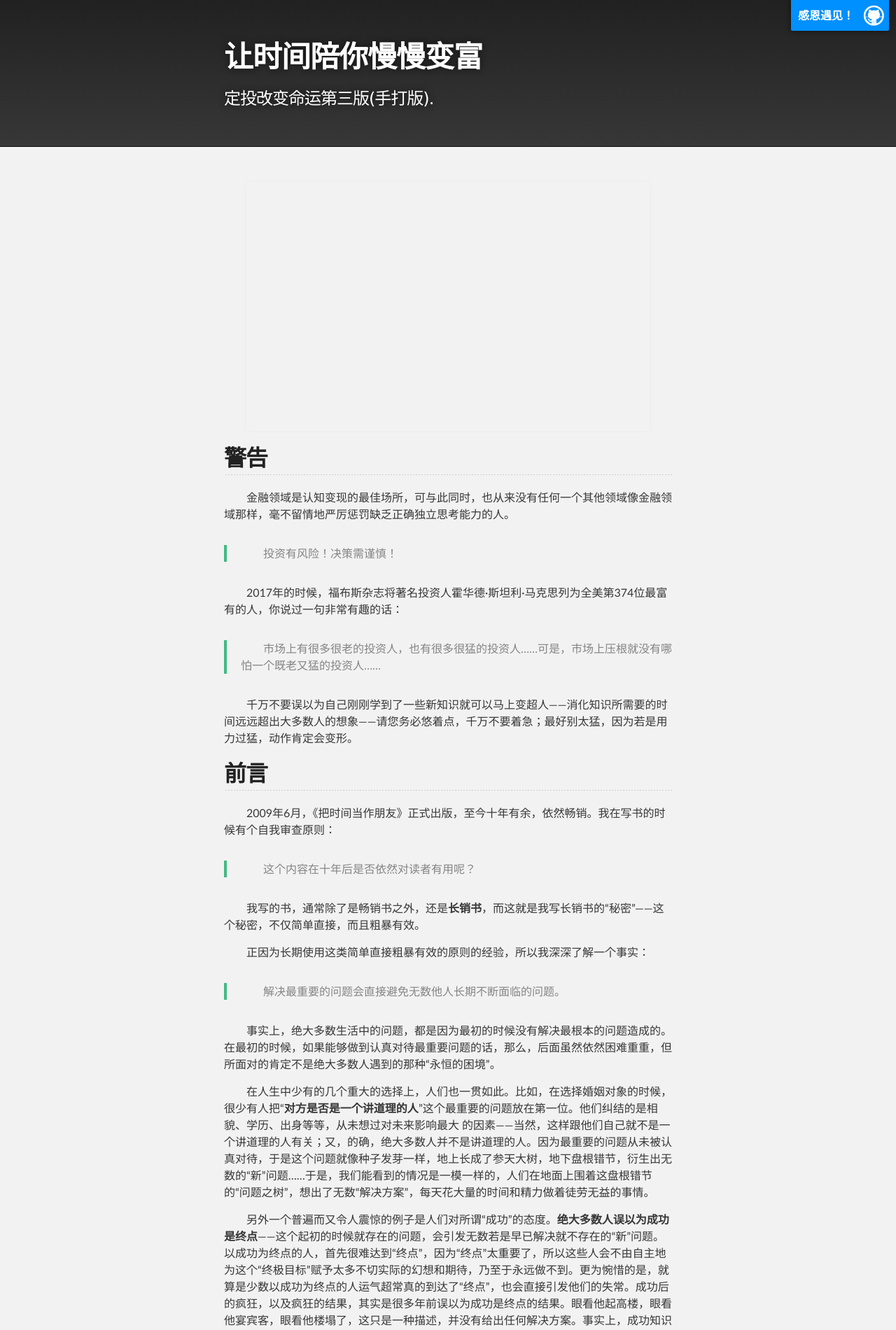
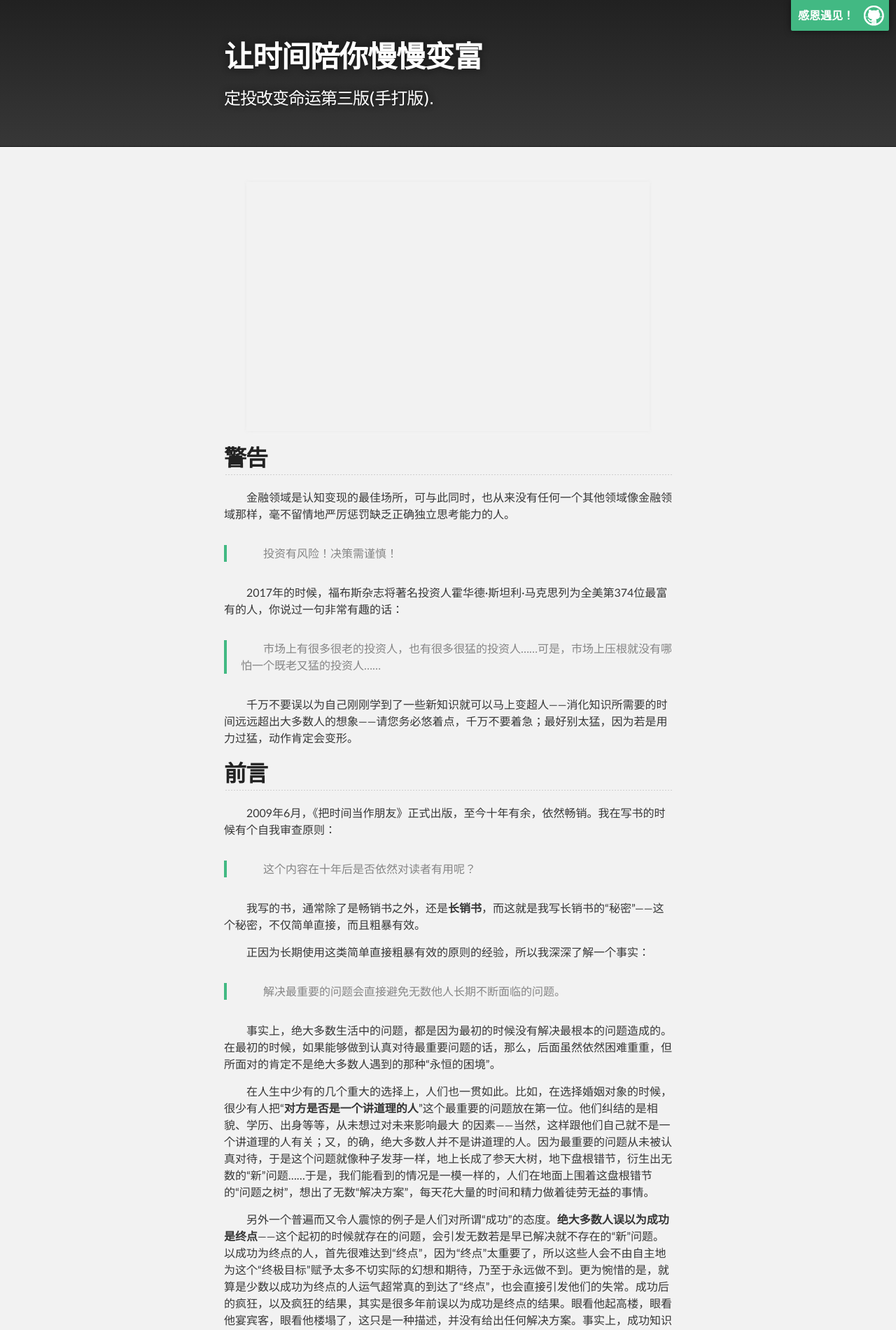
Before and after one commit to liangxincn/-, a Jekyll site: the page built from index.md, in a window 1280 px wide. Shown: the top 1901 px of the page at 70% size. Built offline with Jekyll 4.4.1, drawn with Linux system fonts in a browser that asks for light colours; our own code applies the rules of GitHub Pages for plain Markdown files.

Commit message:
Update jekyll-theme-slate.scss

```diff
--- a/_sass/jekyll-theme-slate.scss
+++ b/_sass/jekyll-theme-slate.scss
@@ -288,7 +288,7 @@ Full-Width Styles
   z-index: 10;
   padding: 10px 50px 10px 10px;
   color: #fff;
-  background: url('../images/blacktocat.png') #0090ff no-repeat 95% 50%;
+  background: url('../images/blacktocat.png') #42b983 no-repeat 95% 50%;
   font-weight: 700;
   box-shadow: 0 0 10px rgba(0,0,0,.5);
   border-bottom-left-radius: 2px;
```
